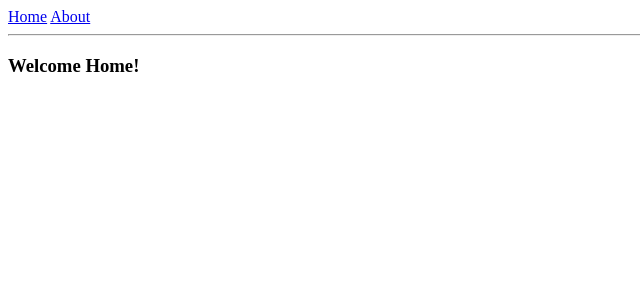
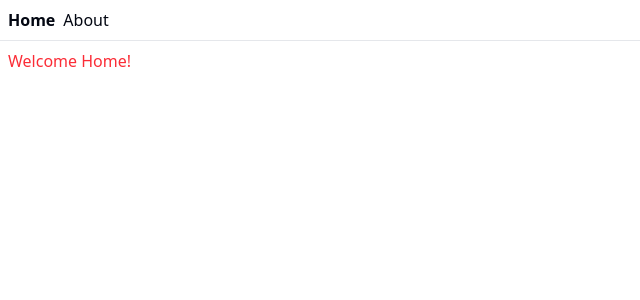
Before and after one commit to Ntale3/BuyNest, a React (Vite) app: page / in a window 1280 px wide. Shown: the top 300 px of the page, without its empty margins (0-640 px from the left). Built offline with nearby package versions, Linux system fonts and the light colour scheme.

Commit message:
✨ add themeprovider

```diff
--- /dev/null
+++ b/src/components/theme-provider.tsx
@@ -0,0 +1,73 @@
+import { createContext, useContext, useEffect, useState } from "react"
+
+type Theme = "dark" | "light" | "system"
+
+type ThemeProviderProps = {
+  children: React.ReactNode
+  defaultTheme?: Theme
+  storageKey?: string
+}
+
+type ThemeProviderState = {
+  theme: Theme
+  setTheme: (theme: Theme) => void
+}
+
+const initialState: ThemeProviderState = {
+  theme: "system",
+  setTheme: () => null,
+}
+
+const ThemeProviderContext = createContext<ThemeProviderState>(initialState)
+
+export function ThemeProvider({
+  children,
+  defaultTheme = "system",
+  storageKey = "vite-ui-theme",
+  ...props
+}: ThemeProviderProps) {
+  const [theme, setTheme] = useState<Theme>(
+    () => (localStorage.getItem(storageKey) as Theme) || defaultTheme
+  )
+
+  useEffect(() => {
+    const root = window.document.documentElement
+
+    root.classList.remove("light", "dark")
+
+    if (theme === "system") {
+      const systemTheme = window.matchMedia("(prefers-color-scheme: dark)")
+        .matches
+        ? "dark"
+        : "light"
+
+      root.classList.add(systemTheme)
+      return
+    }
+
+    root.classList.add(theme)
+  }, [theme])
+
+  const value = {
+    theme,
+    setTheme: (theme: Theme) => {
+      localStorage.setItem(storageKey, theme)
+      setTheme(theme)
+    },
+  }
+
+  return (
+    <ThemeProviderContext.Provider {...props} value={value}>
+      {children}
+    </ThemeProviderContext.Provider>
+  )
+}
+
+export const useTheme = () => {
+  const context = useContext(ThemeProviderContext)
+
+  if (context === undefined)
+    throw new Error("useTheme must be used within a ThemeProvider")
+
+  return context
+}
--- a/src/index.css
+++ b/src/index.css
@@ -47,53 +47,53 @@
 :root {
   --radius: 0.625rem;
   --background: oklch(1 0 0);
-  --foreground: oklch(0.129 0.042 264.695);
+  --foreground: oklch(0.13 0.028 261.692);
   --card: oklch(1 0 0);
-  --card-foreground: oklch(0.129 0.042 264.695);
+  --card-foreground: oklch(0.13 0.028 261.692);
   --popover: oklch(1 0 0);
-  --popover-foreground: oklch(0.129 0.042 264.695);
-  --primary: oklch(0.208 0.042 265.755);
-  --primary-foreground: oklch(0.984 0.003 247.858);
-  --secondary: oklch(0.968 0.007 247.896);
-  --secondary-foreground: oklch(0.208 0.042 265.755);
-  --muted: oklch(0.968 0.007 247.896);
-  --muted-foreground: oklch(0.554 0.046 257.417);
-  --accent: oklch(0.968 0.007 247.896);
-  --accent-foreground: oklch(0.208 0.042 265.755);
+  --popover-foreground: oklch(0.13 0.028 261.692);
+  --primary: oklch(0.21 0.034 264.665);
+  --primary-foreground: oklch(0.985 0.002 247.839);
+  --secondary: oklch(0.967 0.003 264.542);
+  --secondary-foreground: oklch(0.21 0.034 264.665);
+  --muted: oklch(0.967 0.003 264.542);
+  --muted-foreground: oklch(0.551 0.027 264.364);
+  --accent: oklch(0.967 0.003 264.542);
+  --accent-foreground: oklch(0.21 0.034 264.665);
   --destructive: oklch(0.577 0.245 27.325);
-  --border: oklch(0.929 0.013 255.508);
-  --input: oklch(0.929 0.013 255.508);
-  --ring: oklch(0.704 0.04 256.788);
+  --border: oklch(0.928 0.006 264.531);
+  --input: oklch(0.928 0.006 264.531);
+  --ring: oklch(0.707 0.022 261.325);
   --chart-1: oklch(0.646 0.222 41.116);
   --chart-2: oklch(0.6 0.118 184.704);
   --chart-3: oklch(0.398 0.07 227.392);
   --chart-4: oklch(0.828 0.189 84.429);
   --chart-5: oklch(0.769 0.188 70.08);
-  --sidebar: oklch(0.984 0.003 247.858);
-  --sidebar-foreground: oklch(0.129 0.042 264.695);
-  --sidebar-primary: oklch(0.208 0.042 265.755);
-  --sidebar-primary-foreground: oklch(0.984 0.003 247.858);
-  --sidebar-accent: oklch(0.968 0.007 247.896);
-  --sidebar-accent-foreground: oklch(0.208 0.042 265.755);
-  --sidebar-border: oklch(0.929 0.013 255.508);
-  --sidebar-ring: oklch(0.704 0.04 256.788);
+  --sidebar: oklch(0.985 0.002 247.839);
+  --sidebar-foreground: oklch(0.13 0.028 261.692);
+  --sidebar-primary: oklch(0.21 0.034 264.665);
+  --sidebar-primary-foreground: oklch(0.985 0.002 247.839);
+  --sidebar-accent: oklch(0.967 0.003 264.542);
+  --sidebar-accent-foreground: oklch(0.21 0.034 264.665);
+  --sidebar-border: oklch(0.928 0.006 264.531);
+  --sidebar-ring: oklch(0.707 0.022 261.325);
 }
 
 .dark {
-  --background: oklch(0.129 0.042 264.695);
-  --foreground: oklch(0.984 0.003 247.858);
-  --card: oklch(0.208 0.042 265.755);
-  --card-foreground: oklch(0.984 0.003 247.858);
-  --popover: oklch(0.208 0.042 265.755);
-  --popover-foreground: oklch(0.984 0.003 247.858);
-  --primary: oklch(0.929 0.013 255.508);
-  --primary-foreground: oklch(0.208 0.042 265.755);
-  --secondary: oklch(0.279 0.041 260.031);
-  --secondary-foreground: oklch(0.984 0.003 247.858);
-  --muted: oklch(0.279 0.041 260.031);
-  --muted-foreground: oklch(0.704 0.04 256.788);
-  --accent: oklch(0.279 0.041 260.031);
-  --accent-foreground: oklch(0.984 0.003 247.858);
+  --background: oklch(0.13 0.028 261.692);
+  --foreground: oklch(0.985 0.002 247.839);
+  --card: oklch(0.21 0.034 264.665);
+  --card-foreground: oklch(0.985 0.002 247.839);
+  --popover: oklch(0.21 0.034 264.665);
+  --popover-foreground: oklch(0.985 0.002 247.839);
+  --primary: oklch(0.928 0.006 264.531);
+  --primary-foreground: oklch(0.21 0.034 264.665);
+  --secondary: oklch(0.278 0.033 256.848);
+  --secondary-foreground: oklch(0.985 0.002 247.839);
+  --muted: oklch(0.278 0.033 256.848);
+  --muted-foreground: oklch(0.707 0.022 261.325);
+  --accent: oklch(0.278 0.033 256.848);
+  --accent-foreground: oklch(0.985 0.002 247.839);
   --destructive: oklch(0.704 0.191 22.216);
   --border: oklch(1 0 0 / 10%);
   --input: oklch(1 0 0 / 15%);
@@ -103,12 +103,12 @@
   --chart-3: oklch(0.769 0.188 70.08);
   --chart-4: oklch(0.627 0.265 303.9);
   --chart-5: oklch(0.645 0.246 16.439);
-  --sidebar: oklch(0.208 0.042 265.755);
-  --sidebar-foreground: oklch(0.984 0.003 247.858);
+  --sidebar: oklch(0.21 0.034 264.665);
+  --sidebar-foreground: oklch(0.985 0.002 247.839);
   --sidebar-primary: oklch(0.488 0.243 264.376);
-  --sidebar-primary-foreground: oklch(0.984 0.003 247.858);
-  --sidebar-accent: oklch(0.279 0.041 260.031);
-  --sidebar-accent-foreground: oklch(0.984 0.003 247.858);
+  --sidebar-primary-foreground: oklch(0.985 0.002 247.839);
+  --sidebar-accent: oklch(0.278 0.033 256.848);
+  --sidebar-accent-foreground: oklch(0.985 0.002 247.839);
   --sidebar-border: oklch(1 0 0 / 10%);
   --sidebar-ring: oklch(0.551 0.027 264.364);
 }
--- a/src/main.tsx
+++ b/src/main.tsx
@@ -1,6 +1,7 @@
 import { StrictMode } from 'react'
 import ReactDOM from 'react-dom/client'
 import { RouterProvider, createRouter } from '@tanstack/react-router'
+import './index.css'
 
 // Import the generated route tree
 import { routeTree } from './routeTree.gen'
--- a/src/routes/__root.tsx
+++ b/src/routes/__root.tsx
@@ -1,8 +1,9 @@
 import { createRootRoute, Link, Outlet } from '@tanstack/react-router'
 import { TanStackRouterDevtools } from '@tanstack/react-router-devtools'
+import { ThemeProvider } from "@/components/theme-provider"
 
 const RootLayout = () => (
-  <>
+  <ThemeProvider defaultTheme="system" storageKey="vite-ui-theme">
     <div className="p-2 flex gap-2">
       <Link to="/" className="[&.active]:font-bold">
         Home
@@ -14,7 +15,7 @@ const RootLayout = () => (
     <hr />
     <Outlet />
     <TanStackRouterDevtools />
-  </>
+  </ThemeProvider>
 )
 
 export const Route = createRootRoute({ component: RootLayout })
--- a/src/routes/index.tsx
+++ b/src/routes/index.tsx
@@ -7,7 +7,7 @@ export const Route = createFileRoute('/')({
 function Index() {
   return (
     <div className="p-2">
-      <h3>Welcome Home!</h3>
+      <h3 className="text-red-500">Welcome Home!</h3>
     </div>
   )
 }
```
